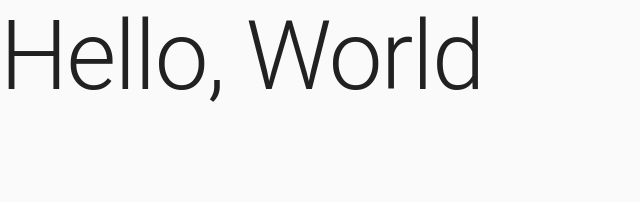
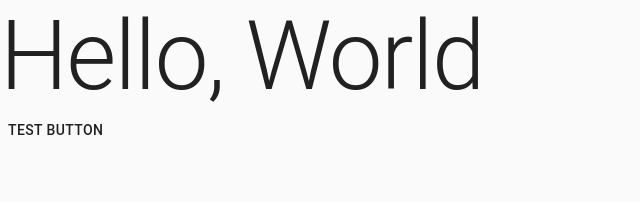
Before and after one commit to milesswu/expense-tracker, a React (Create React App) app: page / in a window 1280 px wide. Shown: the top 202 px of the page, without its empty margins (0-640 px from the left). Built offline with nearby package versions, Linux system fonts and the light colour scheme.

Commit message:
test button

```diff
--- a/src/pages/home.js
+++ b/src/pages/home.js
@@ -1,10 +1,11 @@
 import React from "react"
-import { Typography } from "@material-ui/core"
+import { Typography, Button } from "@material-ui/core"
 
 function HomePage() {
 	return (
 		<>
 			<Typography variant="h1">Hello, World</Typography>
+			<Button>Test Button</Button>
 		</>
 	)
 }
```
